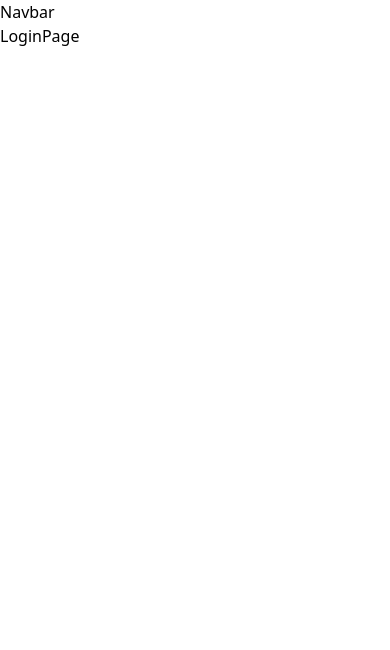
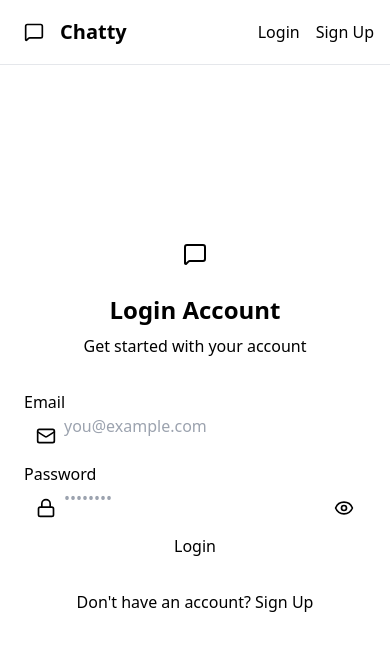
Before and after one commit to saqiburrehmann/Real_Time_Chat, a React (Vite) app in the folder frontend/: page /login in a window 390 px wide. Shown: the top 650 px of the page. Built offline with nearby package versions, Linux system fonts and the light colour scheme; no server answers.

Commit message:
Login Page Logic with Zustand store

```diff
--- a/frontend/src/components/Navbar.jsx
+++ b/frontend/src/components/Navbar.jsx
@@ -1,9 +1,60 @@
-import React from 'react'
+import React from "react";
+import { Link } from "react-router-dom";
+import { useAuthStore } from "../store/useAuthStore";
+import { LogOut, MessageSquare, Settings, User } from "lucide-react";
 
 const Navbar = () => {
+  const { logout, authUser } = useAuthStore();
+
   return (
-    <div>Navbar</div>
-  )
-}
+    <header className="bg-base-100 border-b border-base-300 fixed w-full top-0 z-40 backdrop-blur-lg">
+      <div className="container mx-auto px-4 h-16">
+        <div className="flex items-center justify-between h-full">
+          {/* Logo */}
+          <Link
+            to="/"
+            className="flex items-center gap-2 hover:opacity-80 transition-all"
+          >
+            <div className="w-9 h-9 rounded-lg bg-primary/10 flex items-center justify-center">
+              <MessageSquare className="w-5 h-5 text-primary" />
+            </div>
+            <h1 className="text-xl font-bold text-primary">Chatty</h1>
+          </Link>
 
-export default Navbar
+          {/* Right Side */}
+          <div className="flex items-center gap-4">
+            {authUser ? (
+              <>
+                <Link to="/settings" className="btn btn-sm btn-ghost gap-2">
+                  <Settings className="size-5" />
+                  <span className="hidden sm:inline">Settings</span>
+                </Link>
+
+                <Link to="/profile" className="btn btn-sm btn-ghost gap-2">
+                  <User className="size-5" />
+                  <span className="hidden sm:inline">Profile</span>
+                </Link>
+
+                <button className="btn btn-sm btn-ghost gap-2" onClick={logout}>
+                  <LogOut className="size-5" />
+                  <span className="hidden sm:inline">Logout</span>
+                </button>
+              </>
+            ) : (
+              <>
+                <Link to="/login" className="btn btn-sm btn-outline">
+                  Login
+                </Link>
+                <Link to="/signup" className="btn btn-sm btn-primary">
+                  Sign Up
+                </Link>
+              </>
+            )}
+          </div>
+        </div>
+      </div>
+    </header>
+  );
+};
+
+export default Navbar;
--- a/frontend/src/pages/LoginPage.jsx
+++ b/frontend/src/pages/LoginPage.jsx
@@ -1,9 +1,166 @@
-import React from 'react'
+import { useState } from "react";
+import { Link } from "react-router-dom";
+import {
+  MessageSquare,
+  User,
+  Mail,
+  Lock,
+  Eye,
+  EyeOff,
+  Loader2,
+} from "lucide-react";
+import AuthImagePattern from "../components/AuthImagePattern.jsx";
+import { useAuthStore } from "../store/useAuthStore.js";
+import { toast } from "react-hot-toast";
 
 const LoginPage = () => {
+  const [showPassword, setShowPassword] = useState(false);
+  const [formData, setFormData] = useState({
+    email: "",
+    password: "",
+  });
+
+  const { login, isLoggingIn } = useAuthStore();
+
+  const handleChange = (e) => {
+    const { name, value } = e.target;
+    setFormData((prev) => ({
+      ...prev,
+      [name]: value,
+    }));
+  };
+
+  const validateForm = () => {
+    if (!formData.email.trim()) {
+      toast.error("Email is required");
+      return false;
+    }
+    if (!/\S+@\S+\.\S+/.test(formData.email)) {
+      toast.error("Invalid email format");
+      return false;
+    }
+    if (!formData.password) {
+      toast.error("Password is required");
+      return false;
+    }
+    if (formData.password.length < 6) {
+      toast.error("Password must be at least 6 characters");
+      return false;
+    }
+    return true;
+  };
+
+  const handleSubmit = async (e) => {
+    e.preventDefault();
+    if (validateForm()) {
+      await login(formData);
+    }
+    toast.success("Login successfully");
+  };
+
   return (
-    <div>LoginPage</div>
-  )
-}
+    <div className="min-h-screen grid lg:grid-cols-2 py-8">
+      {/* Left Side */}
+      <div className="flex flex-col justify-center items-center p-6 sm:p-12">
+        <div className="w-full max-w-md space-y-8">
+          {/* Logo & Heading */}
+          <div className="text-center mb-8">
+            <div className="flex flex-col items-center gap-2 group">
+              <div className="size-12 rounded-xl bg-primary/10 flex items-center justify-center group-hover:bg-primary/20 transition-colors">
+                <MessageSquare className="size-6 text-primary" />
+              </div>
+              <h1 className="text-2xl font-bold mt-2">Login Account</h1>
+              <p className="text-base-content/60">
+                Get started with your account
+              </p>
+            </div>
+          </div>
 
-export default LoginPage
+          {/* Form */}
+          <form onSubmit={handleSubmit} className="space-y-6">
+            {/* Email */}
+            <div className="form-control">
+              <label className="label">
+                <span className="label-text font-medium">Email</span>
+              </label>
+              <div className="relative">
+                <Mail className="absolute left-3 top-3 text-base-content/40 size-5" />
+                <input
+                  type="email"
+                  name="email"
+                  className="input input-bordered w-full pl-10"
+                  placeholder="you@example.com"
+                  value={formData.email}
+                  onChange={handleChange}
+                />
+              </div>
+            </div>
+
+            {/* Password */}
+            <div className="form-control">
+              <label className="label">
+                <span className="label-text font-medium">Password</span>
+              </label>
+              <div className="relative">
+                <Lock className="absolute left-3 top-3 text-base-content/40 size-5" />
+                <input
+                  type={showPassword ? "text" : "password"}
+                  name="password"
+                  className="input input-bordered w-full pl-10 pr-10"
+                  placeholder="••••••••"
+                  value={formData.password}
+                  onChange={handleChange}
+                />
+                <button
+                  type="button"
+                  className="absolute right-3 top-3 text-base-content/40"
+                  onClick={() => setShowPassword((prev) => !prev)}
+                >
+                  {showPassword ? (
+                    <EyeOff className="size-5" />
+                  ) : (
+                    <Eye className="size-5" />
+                  )}
+                </button>
+              </div>
+            </div>
+
+            {/* Submit Button */}
+            <button
+              type="submit"
+              className="btn btn-primary w-full"
+              disabled={isLoggingIn}
+            >
+              {isLoggingIn ? (
+                <>
+                  <Loader2 className="size-5 animate-spin" />
+                  <span className="ml-2">Logging in...</span>
+                </>
+              ) : (
+                "Login"
+              )}
+            </button>
+          </form>
+
+          {/* Link to Login */}
+          <div className="text-center">
+            <p className="text-base-content/60">
+              Don't have an account?{" "}
+              <Link to="/signup" className="link link-primary">
+                Sign Up
+              </Link>
+            </p>
+          </div>
+        </div>
+      </div>
+
+      {/* Right Side Image */}
+      <AuthImagePattern
+        title="Join our community"
+        subtitle="Connect with friends, share moments, and stay in touch with your loved ones."
+      />
+    </div>
+  );
+};
+
+export default LoginPage;
--- a/frontend/src/pages/SignUp.jsx
+++ b/frontend/src/pages/SignUp.jsx
@@ -32,7 +32,8 @@ const SignUp = () => {
   };
 
   const validateForm = () => {
-    if (!formData.fullname.trim()) { // Changed from fullName to fullname
+    if (!formData.fullname.trim()) {
+      // Changed from fullName to fullname
       toast.error("Full name is required");
       return false;
     }
@@ -60,6 +61,7 @@ const SignUp = () => {
     if (validateForm()) {
       await signup(formData);
     }
+    toast.success("Account Created Successfully");
   };
 
   return (
@@ -74,7 +76,9 @@ const SignUp = () => {
                 <MessageSquare className="size-6 text-primary" />
               </div>
               <h1 className="text-2xl font-bold mt-2">Create Account</h1>
-              <p className="text-base-content/60">Get started with your free account</p>
+              <p className="text-base-content/60">
+                Get started with your free account
+              </p>
             </div>
           </div>
 
@@ -136,7 +140,11 @@ const SignUp = () => {
                   className="absolute right-3 top-3 text-base-content/40"
                   onClick={() => setShowPassword((prev) => !prev)}
                 >
-                  {showPassword ? <EyeOff className="size-5" /> : <Eye className="size-5" />}
+                  {showPassword ? (
+                    <EyeOff className="size-5" />
+                  ) : (
+                    <Eye className="size-5" />
+                  )}
                 </button>
               </div>
             </div>
--- a/frontend/src/store/useAuthStore.js
+++ b/frontend/src/store/useAuthStore.js
@@ -8,6 +8,7 @@ export const useAuthStore = create((set) => ({
   isLoggingIn: false,
   isUpdatingProfile: false,
   isCheckingAuth: true,
+  isLoggingOut:false,
 
   checkAuth: async () => {
     try {
@@ -34,4 +35,31 @@ export const useAuthStore = create((set) => ({
       set({ isSigningUp: false });
     }
   },
+
+  logout: async () => {
+     set({ isLoggingOut: true });
+    try {
+      const res = await axiosInstance.get("/auth/logout");
+      set({ authUser: null });
+      toast.success("Logged out sucessfully");
+    } catch (error) {
+      toast.error(error.response.data.message);
+    }finally{
+      set({ isLoggingOut: false });
+    }
+  },
+
+  login: async (data) => {
+    set({ isLoggingIn: true });
+
+    try {
+      const res = await axiosInstance.post("/auth/login", data);
+      set({ authUser: res.data });
+    } catch (error) {
+      console.log("Error in loginAuth", error?.response?.data?.message);
+      set({ authUser: null });
+    } finally {
+      set({ isLoggingIn: false });
+    }
+  },
 }));
```
